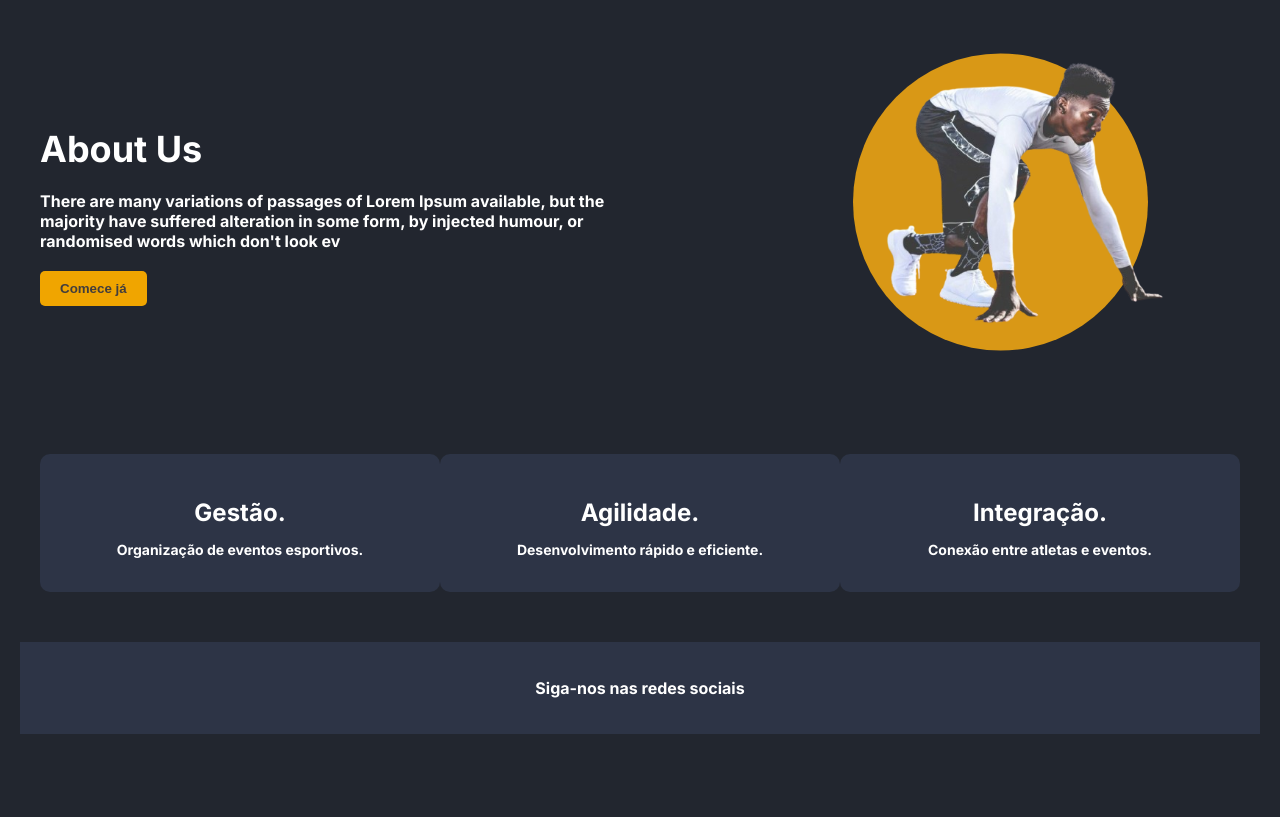
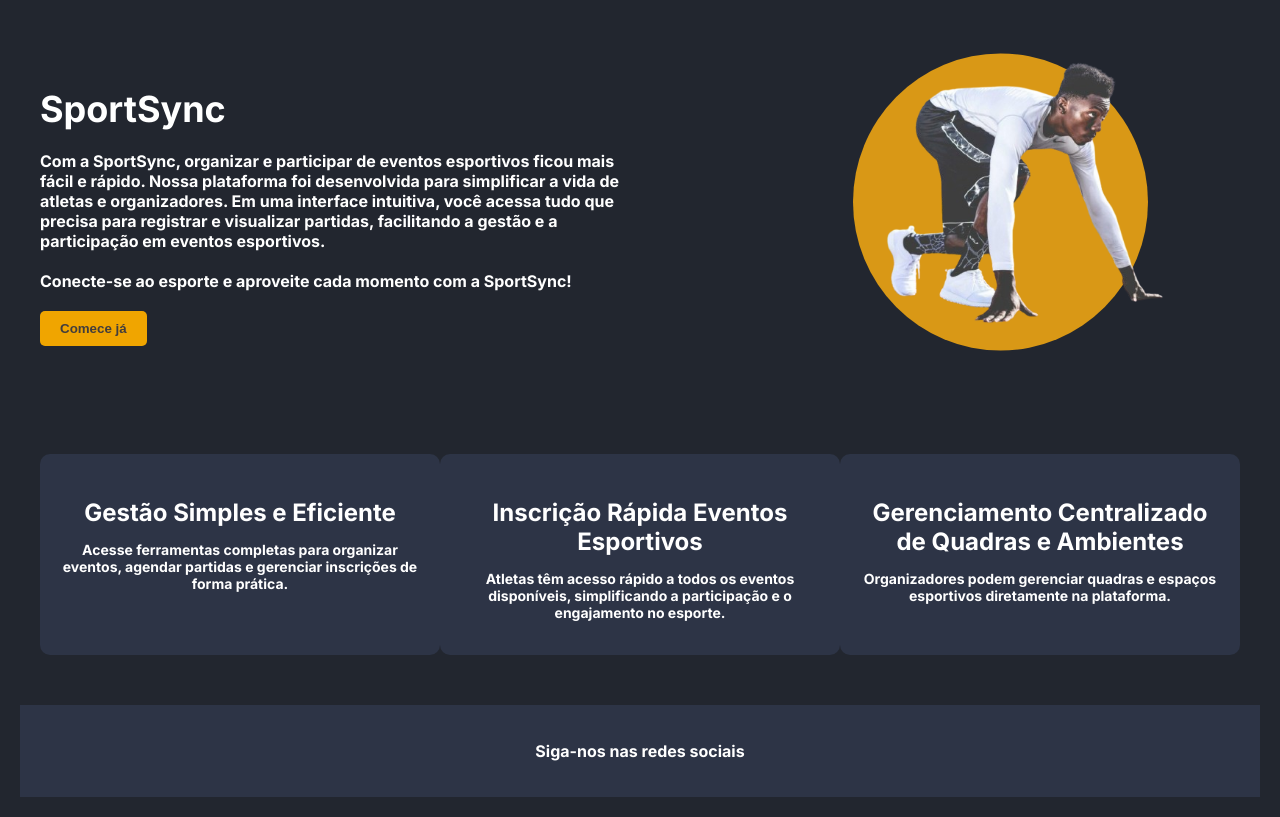
Before and after one commit to igornsferreira/fatec-dsm-pi-4sem, a Django app: page / in a window 1280 px wide. Shown: the part 121-938 px from the top of the page. Before the commit the page ends 855 px from the top, so only its background shows below. Run offline with Django 5.2, Linux system fonts and the light colour scheme.

Commit message:
alterações na home

```diff
--- a/sportsync/sportsync_app/templates/home.html
+++ b/sportsync/sportsync_app/templates/home.html
@@ -29,10 +29,15 @@
 
         <section class="about-section">
             <div class="text">
-                <h2>About Us</h2>
+                <h2>SportSync</h2>
                 <p id="texto-sobre-nos">
-                    There are many variations of passages of Lorem Ipsum available, but the majority have suffered
-                    alteration in some form, by injected humour, or randomised words which don't look ev
+                    Com a SportSync, organizar e participar de eventos esportivos ficou mais fácil e rápido. Nossa
+                    plataforma foi desenvolvida para
+                    simplificar a vida de atletas e organizadores. Em uma interface intuitiva, você acessa tudo que
+                    precisa para registrar e visualizar partidas, facilitando a gestão e a participação em eventos
+                    esportivos.
+
+                    <br><br>Conecte-se ao esporte e aproveite cada momento com a SportSync!
                 </p>
                 <button class="cta-btn">Comece já</button>
             </div>
@@ -44,16 +49,18 @@
 
         <section class="features">
             <div class="feature">
-                <h3>Gestão.</h3>
-                <p>Organização de eventos esportivos.</p>
+                <h3>Gestão Simples e Eficiente</h3>
+                <p>Acesse ferramentas completas para organizar eventos, agendar partidas e gerenciar inscrições de forma
+                    prática.</p>
             </div>
             <div class="feature">
-                <h3>Agilidade.</h3>
-                <p>Desenvolvimento rápido e eficiente.</p>
+                <h3>Inscrição Rápida Eventos Esportivos</h3>
+                <p>Atletas têm acesso rápido a todos os eventos disponíveis, simplificando a participação e o
+                    engajamento no esporte.</p>
             </div>
             <div class="feature">
-                <h3>Integração.</h3>
-                <p>Conexão entre atletas e eventos.</p>
+                <h3>Gerenciamento Centralizado de Quadras e Ambientes</h3>
+                <p>Organizadores podem gerenciar quadras e espaços esportivos diretamente na plataforma.</p>
             </div>
         </section>
 
```
